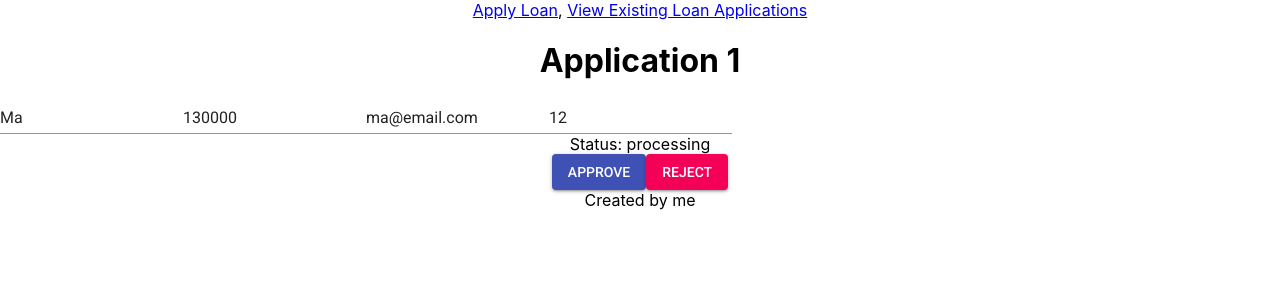
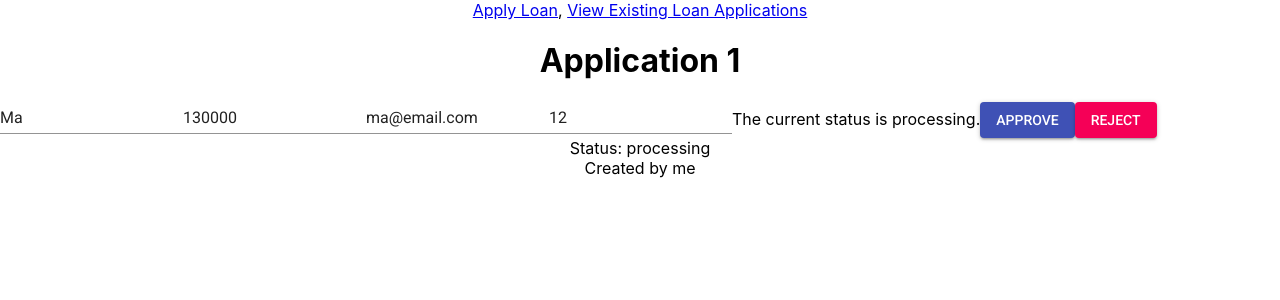
Before and after one commit to ricardohui/js-redux-form-demo, a React (Create React App) app: page /applications/1 in a window 1280 px wide. Shown: the top 300 px of the page. Built offline with nearby package versions, Linux system fonts and the light colour scheme; data requests are answered from the project's data file.

Commit message:
Implement Approve or Reject

```diff
--- /dev/null
+++ b/src/components/ApproveOrReject.jsx
@@ -0,0 +1,31 @@
+import React, { Component } from "react";
+import Button from "@material-ui/core/Button";
+class ApproveOrReject extends Component {
+  render() {
+    const {
+      input: { value, onChange }
+    } = this.props;
+    return (
+      <div>
+        <span>The current status is {value}.</span>
+
+        <Button
+          variant="contained"
+          color="primary"
+          onClick={() => onChange("approved")}
+        >
+          Approve
+        </Button>
+        <Button
+          variant="contained"
+          color="secondary"
+          onClick={() => onChange("rejected")}
+        >
+          Reject
+        </Button>
+      </div>
+    );
+  }
+}
+
+export default ApproveOrReject;
--- a/src/components/Detail.jsx
+++ b/src/components/Detail.jsx
@@ -1,9 +1,10 @@
 import React from "react";
-import Button from "@material-ui/core/Button";
+
 import TextField from "@material-ui/core/TextField";
 import { connect } from "react-redux";
 import { Field, reduxForm, initialize } from "redux-form";
 import * as actions from "../actions";
+import ApproveOrReject from "./ApproveOrReject";
 class Detail extends React.Component {
   componentDidMount() {
     this.props.fetchApps();
@@ -41,6 +42,7 @@ class Detail extends React.Component {
             name="tenure"
             component={this.renderTitleField}
           />
+          <Field name="status" component={ApproveOrReject} />
         </form>
       </div>
     );
@@ -54,13 +56,6 @@ class Detail extends React.Component {
         <h1>Application {match.params.id}</h1>
         <div>{this.renderThisApplication()}</div>
         <div>Status: {this.props.application.status}</div>
-
-        <Button variant="contained" color="primary">
-          Approve
-        </Button>
-        <Button variant="contained" color="secondary">
-          Reject
-        </Button>
       </div>
     );
   }
@@ -83,7 +78,8 @@ function mapStateToProps(state, ownProps) {
         lastName: applicationObj[id].lastName,
         loanAmount: applicationObj[id].loanAmount,
         tenure: applicationObj[id].tenure,
-        email: applicationObj[id].email
+        email: applicationObj[id].email,
+        status: applicationObj[id].status
       }
     };
   }
```
